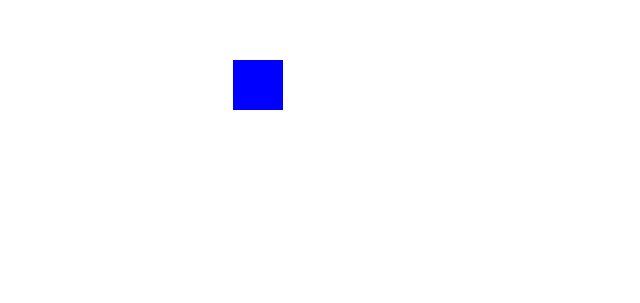
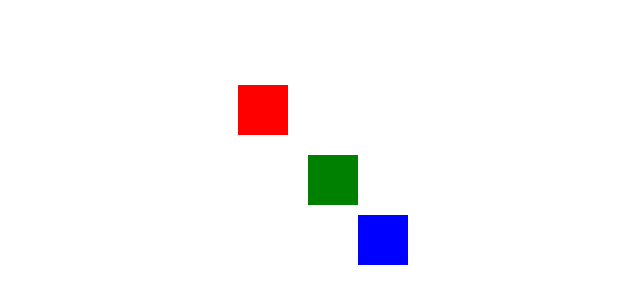
Before and after one commit to PerlMonker303/React-Little-Mathy, a React (Create React App) app: page / in a window 1280 px wide. Shown: the part 265-568 px from the top of the page, without its empty margins (92-732 px from the left). Built offline with nearby package versions, Linux system fonts and the light colour scheme.

Commit message:
Added collision detection

```diff
--- a/src/App.js
+++ b/src/App.js
@@ -3,7 +3,12 @@ import Entity from "./components/Entity/Entity";
 
 import styles from "./App.module.css";
 import { render } from "@testing-library/react";
-import { ENTITIES_WIDTH, ENTITIES_HEIGHT } from "./properties";
+import {
+  ENTITIES_WIDTH,
+  ENTITIES_HEIGHT,
+  COLLISION_CHECK,
+  COLLISION_DRAGGED,
+} from "./properties";
 
 class App extends Component {
   constructor(props) {
@@ -12,10 +17,26 @@ class App extends Component {
       mouse: [0, 0],
       current_zIndex: 100,
       entities: [
-        { id: 1, backgroundColor: "red", coordinates: { x: null, y: null } },
-        { id: 2, backgroundColor: "green", coordinates: { x: null, y: null } },
-        { id: 3, backgroundColor: "blue", coordinates: { x: null, y: null } },
+        {
+          id: 1,
+          backgroundColor: "red",
+          coordinates: { x: 30, y: 50 },
+          isHighlighted: false,
+        },
+        {
+          id: 2,
+          backgroundColor: "green",
+          coordinates: { x: 100, y: 120 },
+          isHighlighted: false,
+        },
+        {
+          id: 3,
+          backgroundColor: "blue",
+          coordinates: { x: 150, y: 180 },
+          isHighlighted: false,
+        },
       ],
+      somethingIsDragged: false,
     };
   }
 
@@ -23,27 +44,81 @@ class App extends Component {
     this.setState({ mouse: [event.clientX, event.clientY] });
   };
 
-  collisionDetector = () => {
+  collisionDetector = (type) => {
+    /*type:
+    -COLLISION_CHECK - just checks for collisions, used to change color on collision items
+    -COLLISION_DRAGGED - take action for overlapping elements
+    */
     for (let i = 0; i < this.state.entities.length; i++) {
       for (let j = i + 1; j < this.state.entities.length; j++) {
         const entity1 = this.state.entities[i];
         const entity2 = this.state.entities[j];
+        entity1.isHighlighted = false;
+        entity2.isHighlighted = false;
+
         //code for collision
-        if (entity1.coordinates.x === entity2.coordinates.x) {
-          console.log("S");
+
+        if (
+          (entity1.coordinates.x <=
+            entity2.coordinates.x + ENTITIES_WIDTH / 2 &&
+            entity1.coordinates.y <=
+              entity2.coordinates.y + ENTITIES_HEIGHT / 2 &&
+            entity1.coordinates.x + ENTITIES_WIDTH / 2 >=
+              entity2.coordinates.x &&
+            entity1.coordinates.y + ENTITIES_HEIGHT / 2 >=
+              entity2.coordinates.y) ||
+          (entity2.coordinates.x <=
+            entity1.coordinates.x + ENTITIES_WIDTH / 2 &&
+            entity2.coordinates.y <=
+              entity1.coordinates.y + ENTITIES_HEIGHT / 2 &&
+            entity2.coordinates.x + ENTITIES_WIDTH / 2 >=
+              entity1.coordinates.x &&
+            entity2.coordinates.y + ENTITIES_HEIGHT / 2 >=
+              entity1.coordinates.y)
+        ) {
+          if (type === COLLISION_CHECK) {
+            console.log("CHECKING");
+          } else if (type === COLLISION_DRAGGED) {
+            console.log("DRAGGED");
+          }
+          console.log(
+            "[" +
+              entity1.id +
+              "] " +
+              entity1.coordinates.x +
+              ":" +
+              entity1.coordinates.y
+          );
+          console.log(
+            "[" +
+              entity2.id +
+              "] " +
+              entity2.coordinates.x +
+              ":" +
+              entity2.coordinates.y
+          );
+          entity1.isHighlighted = true;
+          entity2.isHighlighted = true;
+          return;
         }
       }
     }
   };
 
+  setSomethingIsDragged = (set) => {
+    this.setState((prevProps, prevState) => {
+      return { ...prevState, somethingIsDragged: set };
+    });
+  };
+
   render() {
+    if (this.state.somethingIsDragged) {
+      this.collisionDetector(COLLISION_CHECK);
+    }
+
     return (
       <div className={styles.App} onMouseMove={this.mouseMoveHandler}>
         {this.state.entities.map((entity, index) => {
-          console.log(
-            entity.id + ", " + entity.coordinates.x + ":" + entity.coordinates.y
-          );
-          this.collisionDetector();
           return (
             <Entity
               key={entity.id}
@@ -51,6 +126,9 @@ class App extends Component {
               backgroundColor={entity.backgroundColor}
               current_zIndex={this.state.current_zIndex + index}
               coordinates={entity.coordinates}
+              collisionDetector={this.collisionDetector}
+              setSomethingIsDragged={this.setSomethingIsDragged}
+              isHighlighted={entity.isHighlighted}
             />
           );
         })}
--- a/src/components/Entity/Entity.js
+++ b/src/components/Entity/Entity.js
@@ -7,6 +7,7 @@ import {
   ENTITIES_OUTER_PADDING,
   ENTITIES_WIDTH,
   ENTITIES_HEIGHT,
+  COLLISION_DRAGGED,
 } from "../../properties";
 
 class Entity extends Component {
@@ -15,8 +16,8 @@ class Entity extends Component {
     this.state = {
       isDragged: false,
       coordinates: {
-        x: 200,
-        y: 200,
+        x: this.props.coordinates.x,
+        y: this.props.coordinates.y,
       },
       size: {
         width: ENTITIES_WIDTH,
@@ -59,7 +60,7 @@ class Entity extends Component {
         },
         zIndex: this.props.current_zIndex + ENTITIES_LIMIT,
       };
-    });
+    }, this.props.setSomethingIsDragged(true));
   };
 
   exitDrag = (event) => {
@@ -67,7 +68,8 @@ class Entity extends Component {
     //console.log("[Stopped drag]");
     const currentX = this.props.mouse[0] - ENTITIES_OUTER_PADDING / 4;
     const currentY = this.props.mouse[1] - ENTITIES_OUTER_PADDING / 4;
-    this.setState((prevState, props) => {
+    this.setState(
+      (prevProps, prevState) => {
         return {
           ...prevState.state,
           isDragged: false,
@@ -77,7 +79,12 @@ class Entity extends Component {
           },
           zIndex: this.props.current_zIndex,
         };
-    });
+      },
+      () => {
+        this.props.collisionDetector(COLLISION_DRAGGED);
+        this.props.setSomethingIsDragged(false);
+      }
+    );
   };
 
   mouseMove = (event) => {
@@ -128,6 +135,7 @@ class Entity extends Component {
       height: this.state.size.height,
       marginTop: ENTITIES_OUTER_PADDING / 2,
       marginLeft: ENTITIES_OUTER_PADDING / 2,
+      opacity: this.props.isHighlighted ? 0.6 : 1,
     };
 
     const OuterStyle = this.state.isDragged
--- a/src/components/Entity/Entity.module.css
+++ b/src/components/Entity/Entity.module.css
@@ -1,5 +1,5 @@
 .OuterEntity {
-  background-color: yellow;
+  /* background-color: yellow; only for debugging*/
 }
 
 .Entity {
--- a/src/properties.js
+++ b/src/properties.js
@@ -1,4 +1,7 @@
-export const ENTITIES_LIMIT = 100;
-export const ENTITIES_OUTER_PADDING = 600;
-export const ENTITIES_WIDTH = 50;
-export const ENTITIES_HEIGHT = 50;
+export const ENTITIES_LIMIT = 100; // max number of entities at a time
+export const ENTITIES_OUTER_PADDING = 1300; // size of OuterEntity layer
+export const ENTITIES_WIDTH = 50; // entity width
+export const ENTITIES_HEIGHT = 50; // entity height
+
+export const COLLISION_CHECK = "collision_check";
+export const COLLISION_DRAGGED = "collision_dragged";
```
Lines whose indentation alone changed are shown as unchanged.
